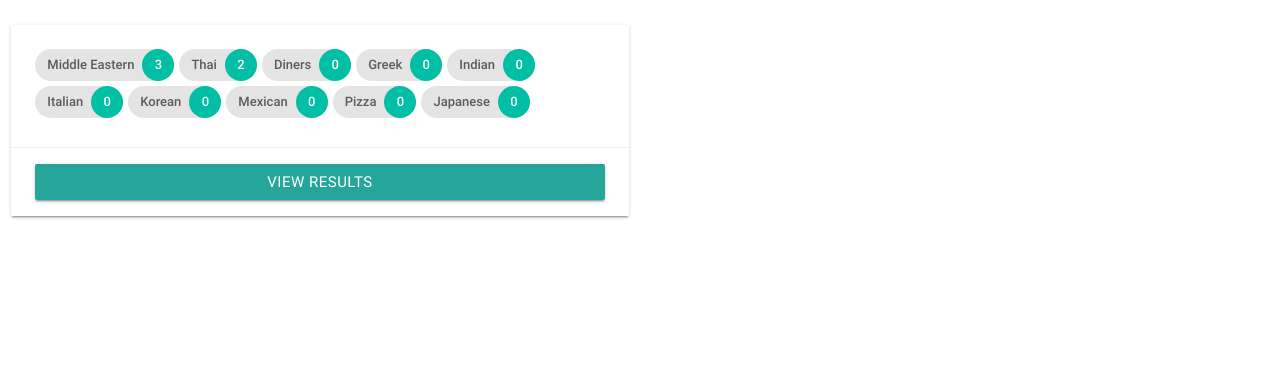
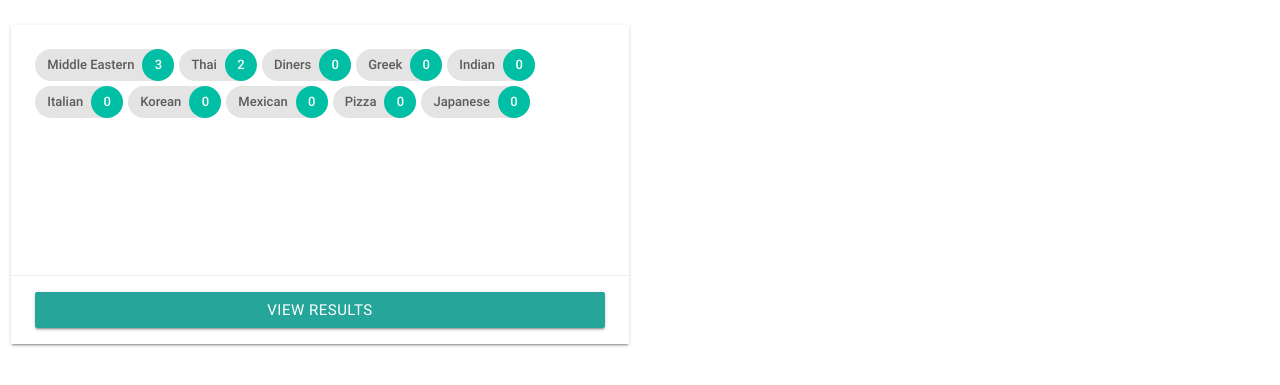
Before and after one commit to mastindersingh/group-lunch, a plain HTML site: page index.html in a window 1280 px wide. Shown: the part 135-520 px from the top of the page. Drawn offline with nearby package versions, Linux system fonts and the light colour scheme.

Commit message:
Fixed card height

```diff
--- a/css/style.css
+++ b/css/style.css
@@ -12,3 +12,7 @@ span.vote-count {
 .view-results {
 	width: 100%;
 }
+
+.card-content {
+	height: 250px;
+}
```
